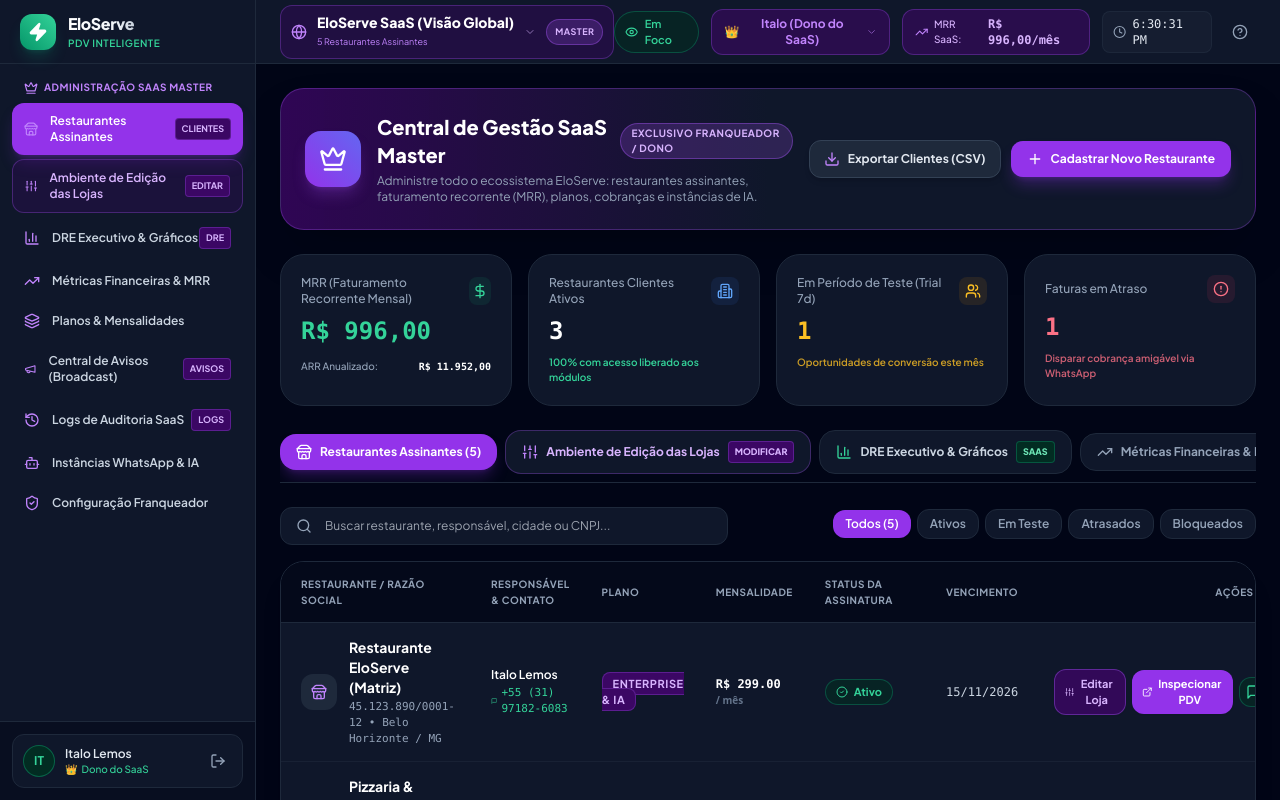
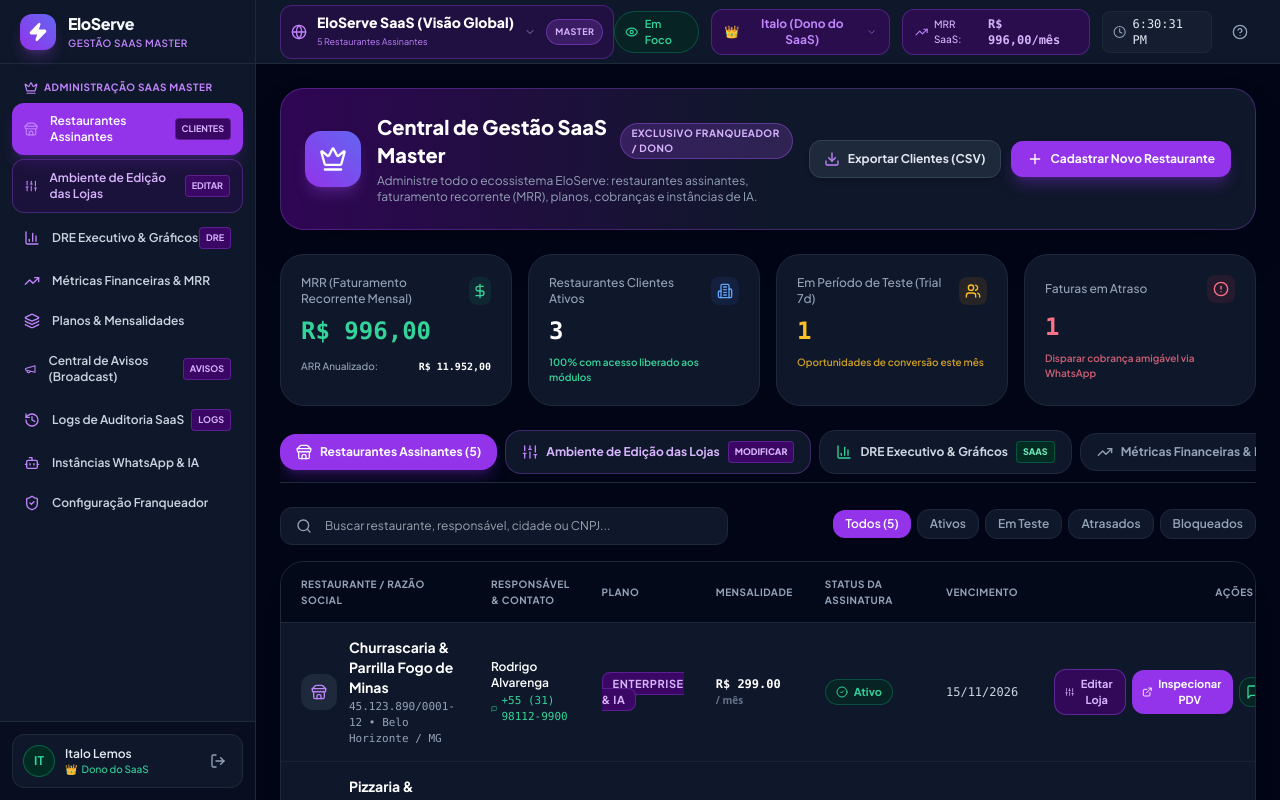
Before and after one commit to italoTT1995/EloServe, a React (Vite) app: page /saas in a window 1280 px wide. Built offline with nearby package versions, Linux system fonts and the light colour scheme.

Commit message:
fix(routing): redirecionar super admin diretamente para /saas na rota raiz e remover mencao a restaurante matriz

```diff
--- a/src/App.tsx
+++ b/src/App.tsx
@@ -14,6 +14,26 @@
 import Estoque from './pages/Estoque';
 import Delivery from './pages/Delivery';
 import Funcionarios from './pages/Funcionarios';
+import { useAuthStore } from './store/useAuthStore';
+import { useSaaSStore } from './store/useSaaSStore';
+
+function RotaInicialInteligente() {
+  const { usuarioLogado } = useAuthStore();
+  const { tenantAtivoId } = useSaaSStore();
+
+  // Super Admin em Visão Global vai direto para o Painel de Gestão SaaS Master
+  if (usuarioLogado?.cargo === 'super_admin' && tenantAtivoId === 'global') {
+    return <Navigate to="/saas" replace />;
+  }
+
+  // Cozinha vai direto para o KDS
+  if (usuarioLogado?.cargo === 'cozinha') {
+    return <Navigate to="/kds" replace />;
+  }
+
+  // Equipe de restaurante ou Super Admin inspecionando uma loja específica
+  return <PDV />;
+}
 
 export default function App() {
   return (
@@ -29,12 +49,12 @@
             <RotaProtegida>
               <Layout>
                 <Routes>
-                  {/* PDV / Frente de Caixa */}
+                  {/* Rota Raiz Inteligente */}
                   <Route
                     path="/"
                     element={
-                      <RotaProtegida cargosPermitidos={['super_admin', 'admin_restaurante', 'caixa', 'garcom']}>
-                        <PDV />
+                      <RotaProtegida cargosPermitidos={['super_admin', 'admin_restaurante', 'caixa', 'garcom', 'cozinha', 'entregador']}>
+                        <RotaInicialInteligente />
                       </RotaProtegida>
                     }
                   />
--- a/src/components/layout/Layout.tsx
+++ b/src/components/layout/Layout.tsx
@@ -1,5 +1,5 @@
 import { useState, ReactNode } from 'react';
-import { useLocation, Link } from 'react-router-dom';
+import { useLocation, Link, useNavigate } from 'react-router-dom';
 import { Crown, ArrowLeft, Megaphone, X, Sparkles, AlertTriangle, Info } from 'lucide-react';
 import { Sidebar } from './Sidebar';
 import { Header } from './Header';
@@ -14,6 +14,7 @@
   const [sidebarAberta, setSidebarAberta] = useState(false);
   const [avisosDispensados, setAvisosDispensados] = useState<string[]>([]);
   const location = useLocation();
+  const navigate = useNavigate();
   const { usuarioLogado } = useAuthStore();
   const { getTenantAtivo, getAvisosAtivosParaTenant, tenantAtivoId, selecionarTenant } = useSaaSStore();
 
@@ -61,7 +62,10 @@
                 </Link>
               )}
               <button
-                onClick={() => selecionarTenant('global')}
+                onClick={() => {
+                  selecionarTenant('global');
+                  navigate('/saas');
+                }}
                 className="px-3 py-1 rounded-xl bg-slate-800 hover:bg-slate-700 text-purple-200 border border-purple-500/30 font-bold transition-all text-[11px] cursor-pointer"
               >
                 <span>Voltar para Visão Global</span>
--- a/src/components/layout/Sidebar.tsx
+++ b/src/components/layout/Sidebar.tsx
@@ -1,4 +1,4 @@
-import { NavLink, useNavigate, useLocation } from 'react-router-dom';
+import { NavLink, useNavigate, useLocation, Link } from 'react-router-dom';
 import {
   Store,
   LayoutGrid,
@@ -76,19 +76,32 @@
     >
       {/* Brand Header */}
       <div className="h-16 px-5 border-b border-slate-800 flex items-center justify-between">
-        <div className="flex items-center gap-3">
-          <div className="w-9 h-9 rounded-xl bg-gradient-to-tr from-emerald-600 to-emerald-400 flex items-center justify-center text-white shadow-lg shadow-emerald-500/20">
+        <Link
+          to={usuarioLogado?.cargo === 'super_admin' ? '/saas' : '/'}
+          className="flex items-center gap-3 group cursor-pointer"
+        >
+          <div
+            className={`w-9 h-9 rounded-xl flex items-center justify-center text-white shadow-lg transition-transform group-hover:scale-105 ${
+              usuarioLogado?.cargo === 'super_admin'
+                ? 'bg-gradient-to-tr from-purple-600 to-indigo-500 shadow-purple-500/25'
+                : 'bg-gradient-to-tr from-emerald-600 to-emerald-400 shadow-emerald-500/20'
+            }`}
+          >
             <Zap className="w-5 h-5 fill-white" />
           </div>
           <div>
             <h1 className="text-base font-extrabold tracking-tight bg-gradient-to-r from-white via-slate-100 to-slate-400 bg-clip-text text-transparent">
               EloServe
             </h1>
-            <p className="text-[10px] text-emerald-400 font-semibold tracking-wider uppercase">
-              PDV Inteligente
+            <p
+              className={`text-[10px] font-semibold tracking-wider uppercase ${
+                usuarioLogado?.cargo === 'super_admin' ? 'text-purple-400' : 'text-emerald-400'
+              }`}
+            >
+              {usuarioLogado?.cargo === 'super_admin' ? 'Gestão SaaS Master' : 'PDV Inteligente'}
             </p>
           </div>
-        </div>
+        </Link>
 
         {/* Botão fechar apenas no mobile */}
         <button
--- a/src/store/useProductStore.ts
+++ b/src/store/useProductStore.ts
@@ -14,7 +14,7 @@
   {
     id: 'p1',
     categoriaId: 'c1',
-    nome: 'EloBurger Smash Bacon',
+    nome: 'Smash Burguer Bacon Artesanal',
     descricao: 'Dois blends de 90g prensados, queijo cheddar inglês, fatias crocantes de bacon e maionese defumada.',
     precoVenda: 34.9,
     precoCusto: 11.2,
@@ -25,7 +25,7 @@
   {
     id: 'p2',
     categoriaId: 'c1',
-    nome: 'EloBurger Clássico Salada',
+    nome: 'Burger Clássico & Salada Fresca',
     descricao: 'Blend 160g, queijo prato derretido, alface americana, tomate fresco e picles artesanal.',
     precoVenda: 29.9,
     precoCusto: 9.8,
@@ -206,7 +206,7 @@
       },
     }),
     {
-      name: 'eloserve_produtos_v1',
+      name: 'eloserve_produtos_v2',
     }
   )
 );
--- a/src/store/useSaaSStore.ts
+++ b/src/store/useSaaSStore.ts
@@ -199,12 +199,12 @@
 const TENANTS_INICIAIS: TenantRestaurante[] = [
   {
     id: 'tenant-01',
-    nomeFantasia: 'Restaurante EloServe (Matriz)',
-    razaoSocial: 'EloServe Gastronomia e Tecnologia LTDA',
+    nomeFantasia: 'Churrascaria & Parrilla Fogo de Minas',
+    razaoSocial: 'Fogo de Minas Carnes Nobres LTDA',
     documento: '45.123.890/0001-12',
-    responsavelNome: 'Italo Lemos',
-    telefoneWhatsApp: '+55 (31) 97182-6083',
-    email: 'italo@eloserve.com.br',
+    responsavelNome: 'Rodrigo Alvarenga',
+    telefoneWhatsApp: '+55 (31) 98112-9900',
+    email: 'gerencia@fogodeminas.com.br',
     cidadeUf: 'Belo Horizonte / MG',
     planoId: 'enterprise',
     statusAssinatura: 'ativo',
@@ -514,7 +514,7 @@
       },
     }),
     {
-      name: 'eloserve_saas_store_v3',
+      name: 'eloserve_saas_store_v4',
     }
   )
 );
```
